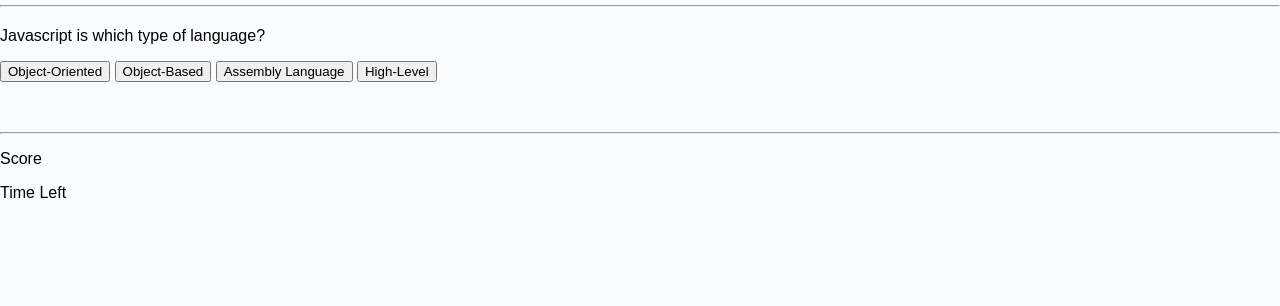
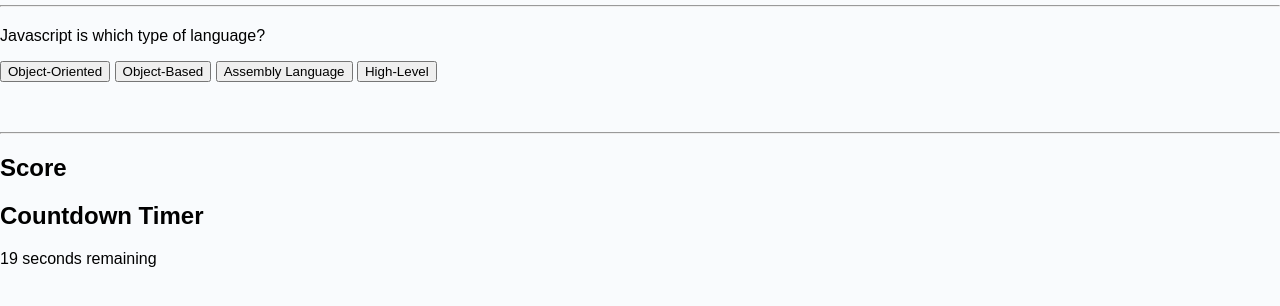
Before and after one commit to JAM1945/Challenge_04, a plain HTML site: page index.html in a window 1280 px wide. Both pictures are taken after a click on the button "Click to Start Quiz". Shown: the part 104-410 px from the top of the page. Drawn offline with Linux system fonts and the light colour scheme.

Commit message:
upate for timer

```diff
--- a/assets/js/script.js
+++ b/assets/js/script.js
@@ -1,6 +1,5 @@
-// Question Array
 
-
+//*Estalishing Question Array
 var questions = [
   new Question("Javascript is which type of language?", ["Object-Oriented", "Object-Based", "Assembly Language", "High-Level"], "Object-Based"),
   new Question("The 'function and the 'variable are known as:", ["Key words", "Data type", "Declaration statemetns", "Prototypes"], "Declaration Statements"),
@@ -10,16 +9,22 @@
 ];
 
 
+
+//*Creating Quiz function with questions array as parameters and assigning properties to the individual results of calling function based on parameters; also startin condition
   function Quiz(questions) {
     this.score = 0;
     this.questions = questions;
     this.questionIndex = 0;
 }
 
+//*Creating a QuestionIndex function to retrieve the question index position in question Arry
+
 Quiz.prototype.getQuestionIndex = function() {
     return this.questions[this.questionIndex];
 }
 
+
+//*IF the question index is the correct answer, the score increases, and questionIndex increases to next place in Array and next qustion can be retrieved
 Quiz.prototype.guess = function(answer) {
     if(this.getQuestionIndex().isCorrectAnswer(answer)) {
         this.score++;
@@ -28,36 +33,45 @@
     this.questionIndex++;
 }
 
+//*Function that ends the quiz once the questionIndex matches the Array length
 Quiz.prototype.isEnded = function() {
     return this.questionIndex === this.questions.length;
 }
 
-
+ //*creates function with parameters that are the same as its properties
 function Question(text, choices, answer) {
     this.text = text;
     this.choices = choices;
     this.answer = answer;
 }
 
+
+//*Creating Correct answer validator function that confirms thechoice selected matches the correct answer
 Question.prototype.isCorrectAnswer = function(choice) {
     return this.answer === choice;
 }
 
+
+//*Create if/else function with if starting if condition is satisfied, will execute score function; otherwise, it will equate HTML question Id w/ java Element variable and the Question text of the questions' quastionIndex property specified in the array
 
 function populate() {
     if(quiz.isEnded()) {
         showScores();
     }
     else {
-        // show question
+        // *with otherwise 'else' statement, function will equate HTML question Id w/ java Element variable and the Question text of the questions' quastionIndex property specified in the array (i.e. question is replaced in HTML)
+
         var element = document.getElementById("question");
         element.innerHTML = quiz.getQuestionIndex().text;
 
-        // show options
+        //* creates choices variable based on QuestionIndex retrieving choices Array in the questions Array (i.e. array w/in array);
         var choices = quiz.getQuestionIndex().choices;
+        //* Function then loops through the choices array until going through length of choices arrray; creating element variables that is the choice + arrayiteration# as loop continues
         for(var i = 0; i < choices.length; i++) {
             var element = document.getElementById("choice" + i);
+            //*the HTML choice element is then replaced by the content of the choice array of "i" as the loop continues
             element.innerHTML = choices[i];
+            //**also executes the guess function with btn(i) and choice[i] as parameters
             guess("btn" + i, choices[i]);
         }
 
@@ -65,6 +79,8 @@
     }
 };
 
+
+//*
 function guess(id, guess) {
     var button = document.getElementById(id);
     button.onclick = function() {
@@ -91,7 +107,34 @@
 // create quiz
 var quiz = new Quiz(questions);
 
-// Start and display quiz
+// Added event listener to activate and display quiz
 var StartQ = document.querySelector("#startQuiz");
 StartQ.addEventListener("click", function() {
 populate();});
+
+
+//Timer variables
+
+var timerEl = document.getElementById('CountDownTimer');
+
+function countdown() {
+  var timeLeft = 20;
+
+  var timeInterval = setInterval(function() {
+    if (timeLeft > 1) {
+      timerEl.textContent = timeLeft + ' seconds remaining';
+      timeLeft--;
+
+    } else if (timeLeft === 1) {
+      timerEl.textContent = timeLeft + ' second remaining';
+      timeLeft--;
+    }
+
+    else {
+      timerEl.textContent = '';
+      clearInterval(timeInterval);
+    }
+  }, 1000);
+}
+
+StartQ.onclick = countdown;
--- a/index.html
+++ b/index.html
@@ -36,8 +36,11 @@
 
     <!--Add div to disply results-->
             <div id="results">
-                <p>Score</p>
-                <p>Time Left</p>
+                <h2>Score</h2>
+                <p id="Score"></p>
+
+                <h2>Countdown Timer</h2>
+                <p id="CountDownTimer"></p>
             </div>
         </div>
 
```
